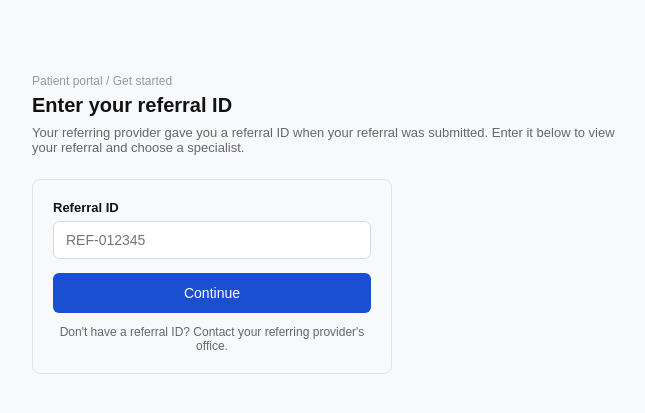
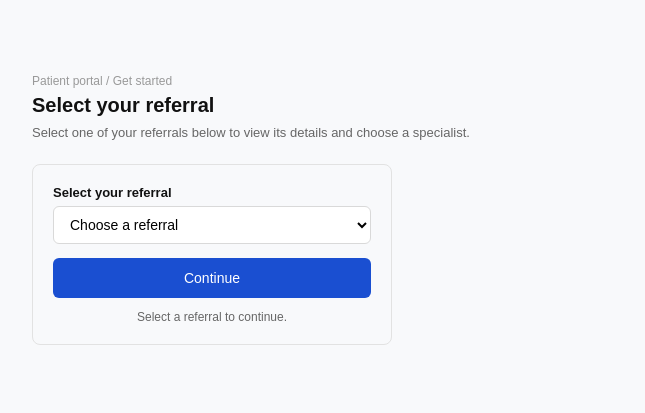
Before and after one commit to Diegoffp/Medical-Referral-System, a Django app: page / in a window 1280 px wide. Shown: the part 125-538 px from the top of the page, without its empty margins (40-685 px from the left). Run offline with Django 5.2, Linux system fonts and the light colour scheme; the visitor is signed in with stand-in values (Sample User, id 1).

Commit message:
fixed protal again

```diff
--- a/core/templates/core/portal.html
+++ b/core/templates/core/portal.html
@@ -25,6 +25,7 @@
   .mc-card { max-width:360px; border:1px solid #e2e2e2; border-radius:8px; padding:20px; }
   .mc-card label { font-size:13px; font-weight:600; display:block; margin-bottom:6px; }
   .mc-card input { width:100%; height:38px; padding:0 12px; border:1px solid #d9d9d9; border-radius:6px; font-size:14px; margin-bottom:14px; }
+  .mc-card select { width:100%; height:38px; padding:0 12px; border:1px solid #d9d9d9; border-radius:6px; font-size:14px; margin-bottom:14px; background:white; }
   .mc-card button { width:100%; height:40px; background:#1a4fd1; color:#fff; border:none; border-radius:6px; font-size:14px; cursor:pointer; }
   .mc-card .help { font-size:12px; color:#666; text-align:center; margin:12px 0 0; }
   .mc-error { color:#c0392b; font-size:13px; margin-top:10px; }
@@ -35,17 +36,27 @@
 
   <div class="mc-main">
     <p class="mc-crumb">Patient portal / Get started</p>
-    <h1>Enter your referral ID</h1>
-    <p class="sub">Your referring provider gave you a referral ID when your referral was submitted. Enter it below to view your referral and choose a specialist.</p>
+    <h1>Select your referral</h1>
+    <p class="sub">Select one of your referrals below to view its details and choose a specialist.</p>
 
     <div class="mc-card">
       <form method="post">
         {% csrf_token %}
-        <label for="referral_number">Referral ID</label>
-        <input type="text" id="referral_number" name="referral_number" placeholder="REF-012345" required>
+        <label for="referral_id">Select your referral</label>
+        <select id="referral_id" name="referral_id" required>
+         <option value="">Choose a referral</option>
+
+         {% for referral in referrals %}
+           <option value="{{ referral.id }}">
+            {{ referral }} — {{ referral.get_requested_specialty_display }} — {{ referral.status }}
+           </option>
+         {% empty %}
+           <option value="">No referrals available</option>
+         {% endfor %}
+        </select>
         <button type="submit">Continue</button>
       </form>
-      <p class="help">Don't have a referral ID? Contact your referring provider's office.</p>
+      <p class="help">Select a referral to continue.</p>
       {% if error %}
       <p class="mc-error">{{ error }}</p>
       {% endif %}
```
